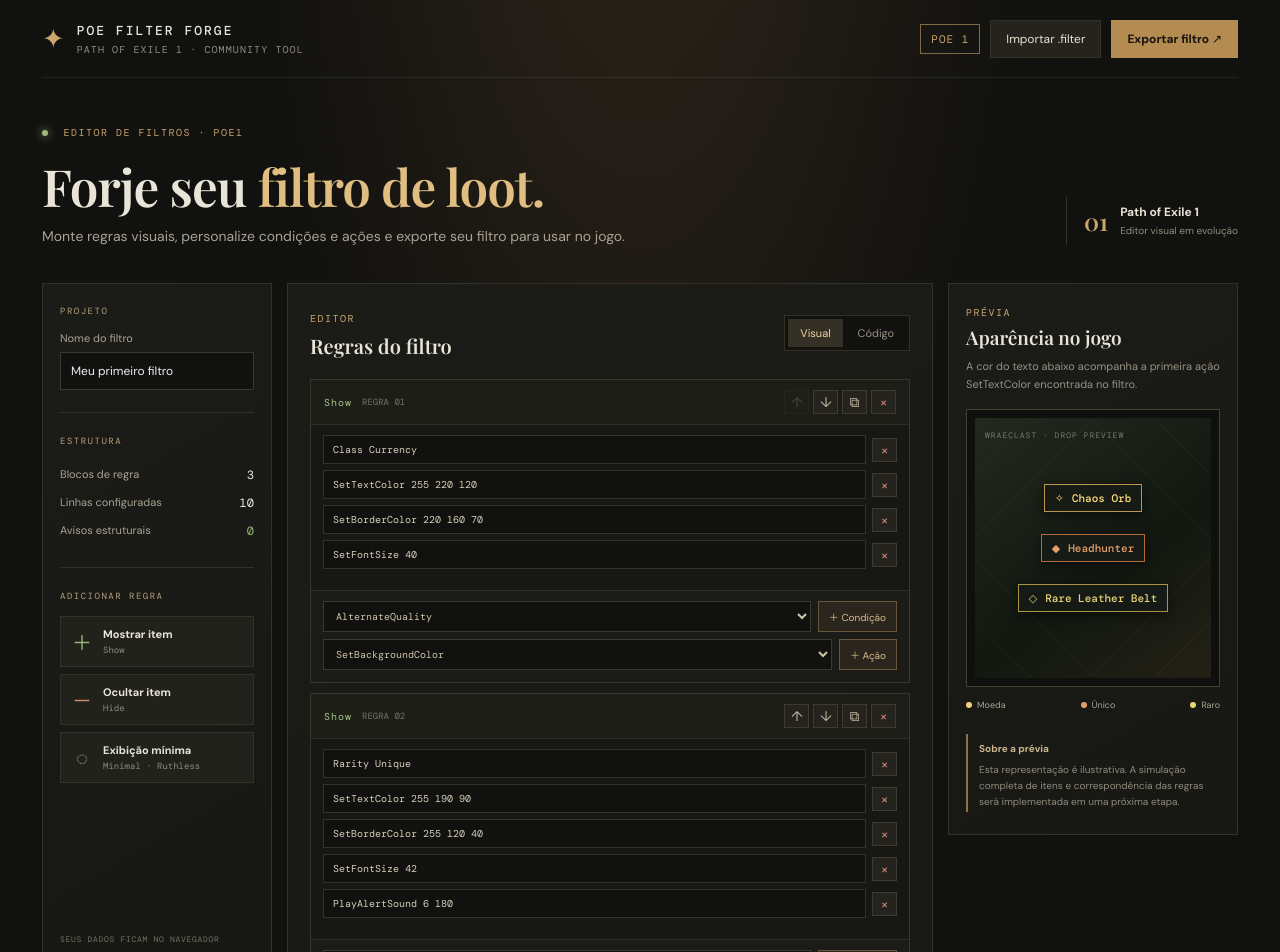
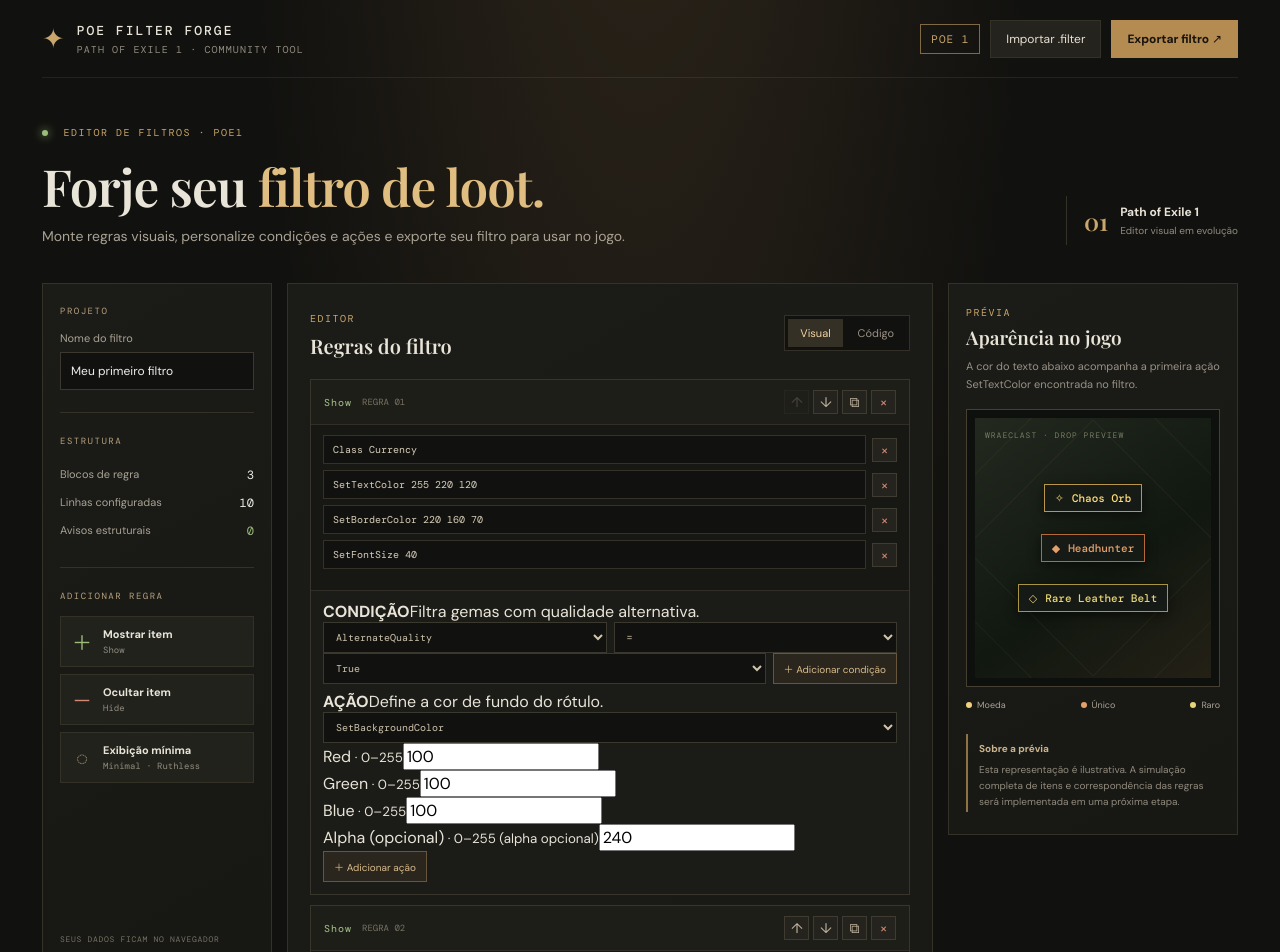
Before and after one commit to mpjbiologo/poe-loot-filter-creator, a React (Vite) app: page / in a window 1280 px wide. Shown: the top 952 px of the page. Built offline with nearby package versions, Linux system fonts and the light colour scheme; a web font is replaced by a local one.

Commit message:
Add configurable condition and action builders

```diff
--- a/src/App.tsx
+++ b/src/App.tsx
@@ -51,7 +51,23 @@ function RuleCard({ rule, index, total, onChange, onMove, onDuplicate, onDelete
   onDelete: () => void;
 }) {
   const [condition, setCondition] = useState(POE1_CONDITIONS[0]?.name ?? "Class");
+  const [conditionOperator, setConditionOperator] = useState("=");
+  const [conditionValue, setConditionValue] = useState("Currency");
   const [action, setAction] = useState(POE1_ACTIONS[0]?.name ?? "SetTextColor");
+  const [actionValues, setActionValues] = useState<string[]>([]);
+  const conditionDefinition = POE1_CONDITIONS.find(item => item.name === condition);
+  const actionDefinition = POE1_ACTIONS.find(item => item.name === action);
+
+  useEffect(() => {
+    if (!conditionDefinition) return;
+    setConditionOperator(conditionDefinition.operators[0] ?? "=");
+    setConditionValue(conditionDefinition.values?.[0] ?? (conditionDefinition.valueKind === "number" ? "1" : conditionDefinition.valueKind === "boolean" ? "True" : ""));
+  }, [condition]);
+
+  useEffect(() => {
+    if (!actionDefinition) return;
+    setActionValues(actionDefinition.arguments.map(argument => argument.default ?? argument.values?.[0] ?? (argument.type === "number" ? "100" : "")));
+  }, [action]);
 
   function updateLine(lineIndex: number, value: string) {
     const next = [...rule.lines];
@@ -67,17 +83,26 @@ function RuleCard({ rule, index, total, onChange, onMove, onDuplicate, onDelete
   }
 
   function addCondition() {
-    const definition = POE1_CONDITIONS.find(item => item.name === condition);
-    if (!definition) return;
-    onChange([...rule.lines, { type: "raw", value: "    " + definition.example }]);
+    if (!conditionDefinition || !conditionValue.trim()) return;
+    const value = conditionDefinition.valueKind === "text"
+      ? '"' + conditionValue.replace(/\\/g, "\\\\").replace(/"/g, '\\"') + '"'
+      : conditionValue.trim();
+    onChange([...rule.lines, { type: "raw", value: "    " + conditionDefinition.name + " " + conditionOperator + (conditionDefinition.valueKind === "boolean" || conditionDefinition.valueKind === "enum" ? " " : " ") + value }]);
   }
 
   function addAction() {
-    const definition = POE1_ACTIONS.find(item => item.name === action);
-    if (!definition) return;
-    onChange([...rule.lines, { type: "raw", value: "    " + definition.example }]);
+    if (!actionDefinition) return;
+    const args = actionDefinition.arguments.map((argument, i) => {
+      const value = (actionValues[i] ?? "").trim();
+      if (!value && argument.optional) return "";
+      if (argument.type === "file path") return '"' + value.replace(/\\/g, "\\\\").replace(/"/g, '\\"') + '"';
+      return value;
+    }).filter(Boolean);
+    if (actionDefinition.arguments.some((argument, i) => !argument.optional && !(actionValues[i] ?? "").trim())) return;
+    onChange([...rule.lines, { type: "raw", value: "    " + actionDefinition.name + (args.length ? " " + args.join(" ") : "") }]);
   }
 
+  const conditionNeedsValue = conditionDefinition?.valueKind !== "boolean" || true;
   return (
     <article className="rule-card">
       <div className="rule-card-head">
@@ -109,18 +134,50 @@ function RuleCard({ rule, index, total, onChange, onMove, onDuplicate, onDelete
         {rule.lines.length === 0 && <small className="muted-note">Esta regra ainda não possui condições ou ações.</small>}
       </div>
       <div className="rule-builder">
+        <section className="builder-section">
+          <div className="builder-heading"><b>CONDIÇÃO</b><span>{conditionDefinition?.description}</span></div>
           <div className="builder-row">
             <select aria-label="Selecionar condição" value={condition} onChange={event => setCondition(event.target.value)}>
               {POE1_CONDITIONS.map(item => <option key={item.name} value={item.name}>{item.name}</option>)}
             </select>
-          <button className="mini-add" onClick={addCondition}>＋ Condição</button>
+            <select className="operator-select" aria-label="Operador da condição" value={conditionOperator} onChange={event => setConditionOperator(event.target.value)}>
+              {(conditionDefinition?.operators ?? ["="]).map(operator => <option key={operator} value={operator}>{operator}</option>)}
+            </select>
           </div>
+          <div className="builder-row value-row">
+            {conditionDefinition?.values ? (
+              <select aria-label="Valor da condição" value={conditionValue} onChange={event => setConditionValue(event.target.value)}>
+                {conditionDefinition.values.map(value => <option key={value} value={value}>{value}</option>)}
+              </select>
+            ) : (
+              <input aria-label="Valor da condição" type={conditionDefinition?.valueKind === "number" ? "number" : "text"} min={conditionDefinition?.numericRange?.[0]} max={conditionDefinition?.numericRange?.[1]} placeholder={conditionDefinition?.valueKind === "number" ? "Informe um número" : conditionDefinition?.valueKind === "socket-pattern" ? "Ex.: 5GGG" : "Informe o valor"} value={conditionValue} onChange={event => setConditionValue(event.target.value)} />
+            )}
+            <button className="mini-add" onClick={addCondition} disabled={!conditionValue.trim()}>＋ Adicionar condição</button>
+          </div>
+        </section>
+        <section className="builder-section">
+          <div className="builder-heading"><b>AÇÃO</b><span>{actionDefinition?.description}</span></div>
           <div className="builder-row">
             <select aria-label="Selecionar ação" value={action} onChange={event => setAction(event.target.value)}>
               {POE1_ACTIONS.map(item => <option key={item.name} value={item.name}>{item.name}</option>)}
             </select>
-          <button className="mini-add" onClick={addAction}>＋ Ação</button>
           </div>
+          {actionDefinition?.arguments.map((argument, argumentIndex) => (
+            <div className="action-argument" key={argument.name}>
+              <label>{argument.name}{argument.optional ? " (opcional)" : ""}{argument.range ? <small> · {argument.range}</small> : ""}</label>
+              {argument.values ? (
+                <select aria-label={argument.name} value={actionValues[argumentIndex] ?? ""} onChange={event => setActionValues(values => values.map((value, i) => i === argumentIndex ? event.target.value : value))}>
+                  {argument.values.map(value => <option key={value} value={value}>{value}</option>)}
+                </select>
+              ) : (
+                <input aria-label={argument.name} type={argument.type === "number" ? "number" : "text"} value={actionValues[argumentIndex] ?? ""} placeholder={argument.type === "file path" ? "Nome do arquivo" : argument.default ?? argument.name} onChange={event => setActionValues(values => values.map((value, i) => i === argumentIndex ? event.target.value : value))} />
+              )}
+            </div>
+          ))}
+          <div className="builder-row action-submit">
+            <button className="mini-add" onClick={addAction} disabled={!!actionDefinition?.arguments.some((argument, i) => !argument.optional && !(actionValues[i] ?? "").trim())}>＋ Adicionar ação</button>
+          </div>
+        </section>
       </div>
     </article>
   );
```
Lines whose indentation alone changed are shown as unchanged.
